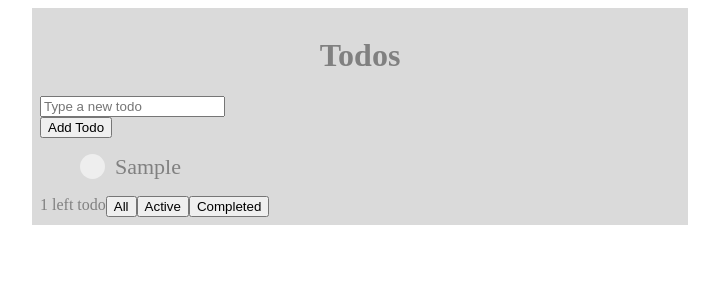
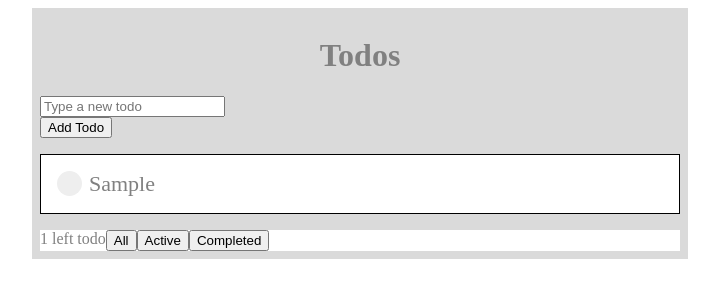
Before and after one commit to fabver82/intro-react, a React (Create React App) app: page / in a window 1280 px wide. Both pictures are taken after typing "Sample" into the empty fields and a click on the button "Add Todo". Shown: the top 300 px of the page, without its empty margins (280-999 px from the left). Built offline with nearby package versions, Linux system fonts and the light colour scheme.

Commit message:
center todos elements

```diff
--- a/src/App.js
+++ b/src/App.js
@@ -30,9 +30,10 @@ function App() {
       <header className="App__header">
         <h1>Todos</h1>
       </header>
-      <AddTodoForm setTodos={setTodos} />
-      <TodoList todos={todos} filter={filter} toggleTodo={toggleTodo} />
-
+      <main className="App__main">
+        <AddTodoForm setTodos={setTodos} />
+        <TodoList todos={todos} filter={filter} toggleTodo={toggleTodo} />
+      </main>
       <footer className="App__footer">
         <div>
           {
--- a/src/sass/_checkbox.scss
+++ b/src/sass/_checkbox.scss
@@ -1,8 +1,10 @@
 .checkbox {
     display: block;
     position: relative;
-    padding-left: 35px;
-    margin-bottom: 12px;
+    padding-left: 2rem;
+    margin-bottom: 1rem;
+    margin-top: 1rem;
+    margin-left:1rem;
     cursor: pointer;
     font-size: 22px;
     -webkit-user-select: none;
--- a/src/sass/style.scss
+++ b/src/sass/style.scss
@@ -13,8 +13,19 @@
     &__footer{
         display: flex;
         flex-direction: row;
+        background-color:white;
     }
+    &__main,&__footer{
+        margin-top:0.2rem;
+    }
+
+}
+ul{
+    padding-left:0;
 }
 li{
     list-style: none;
+    border: 0.1rem solid black;
+    margin-top:0.2rem;
+    background-color:white;
 }
```
